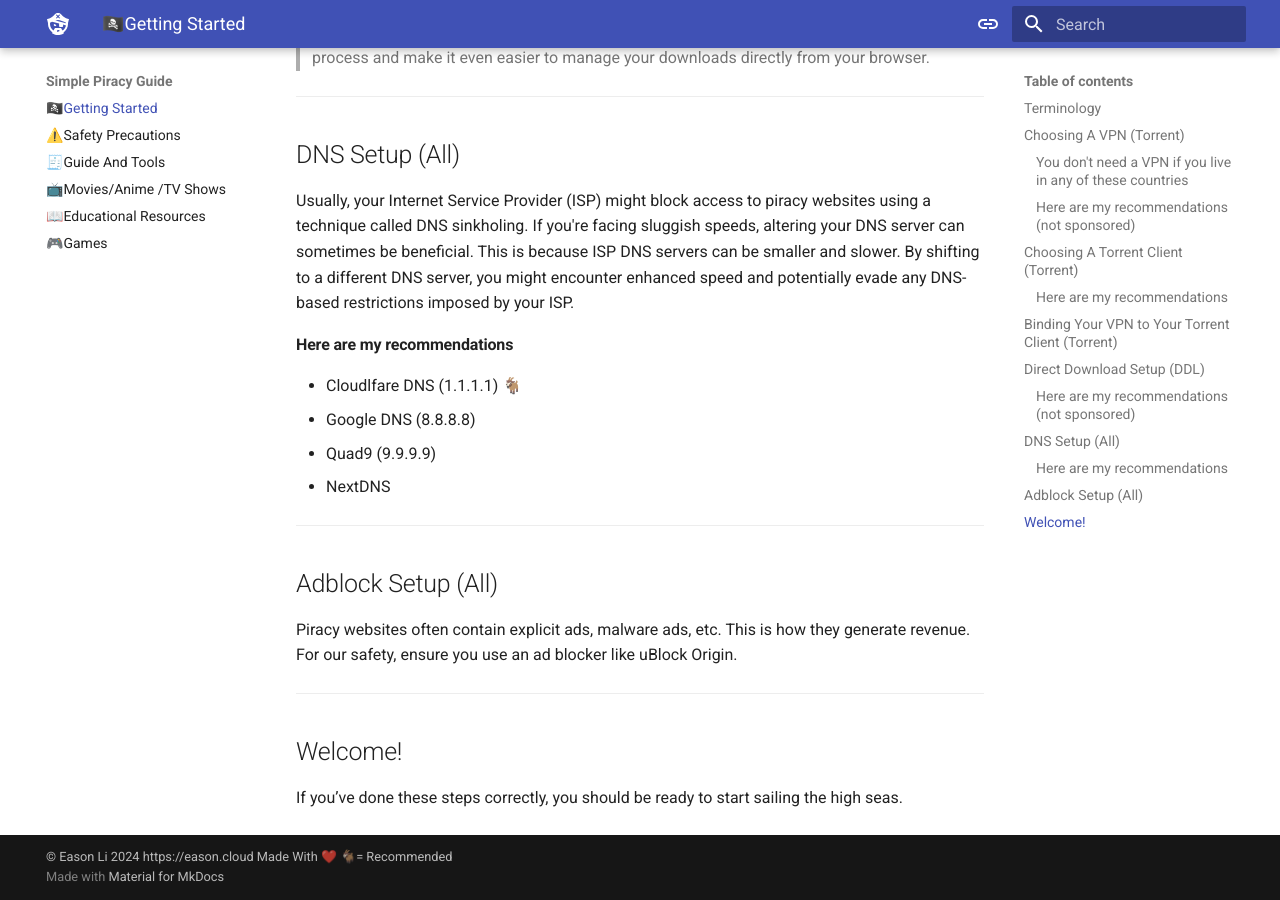
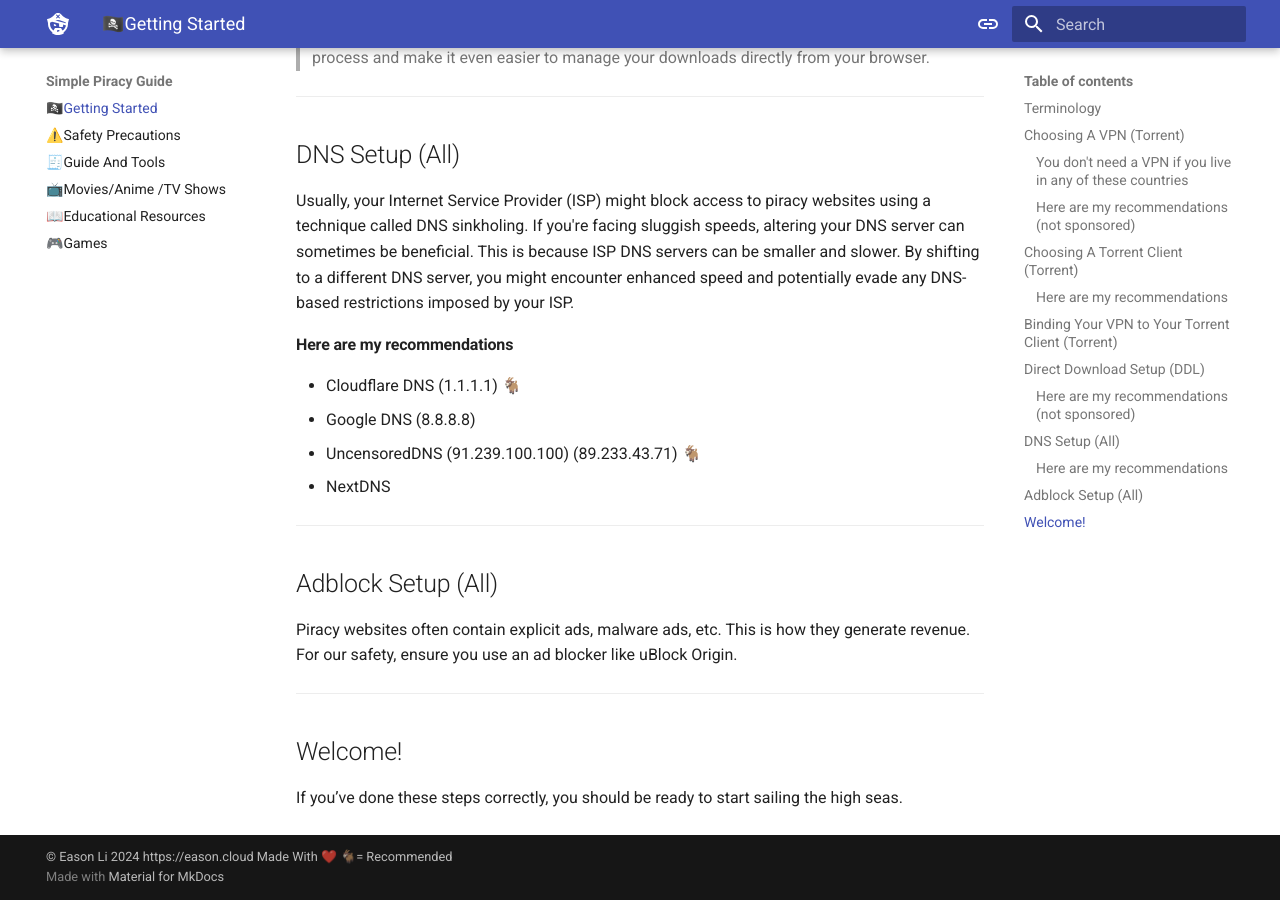
Before and after one commit to eli32-vlc/simple-piracy-guide, an MkDocs documentation site: the page built from docs/index.md, in a window 1280 px wide and 900 px high, scrolled down 3271 px. Built offline with MkDocs 1.6.1 and Material for MkDocs 9.7.7, drawn with Linux system fonts in a browser that asks for light colours.

Commit message:
Update index.md

```diff
--- a/docs/index.md
+++ b/docs/index.md
@@ -88,9 +88,9 @@ Usually, your Internet Service Provider (ISP) might block access to piracy websi
 
 #### Here are my recommendations
 
-- Cloudlfare DNS (1.1.1.1) 🐐
+- Cloudflare DNS (1.1.1.1) 🐐
 - Google DNS (8.8.8.8)
-- Quad9 (9.9.9.9)
+- UncensoredDNS (91.239.100.100) (89.233.43.71) 🐐
 - NextDNS
 
 ---
```
